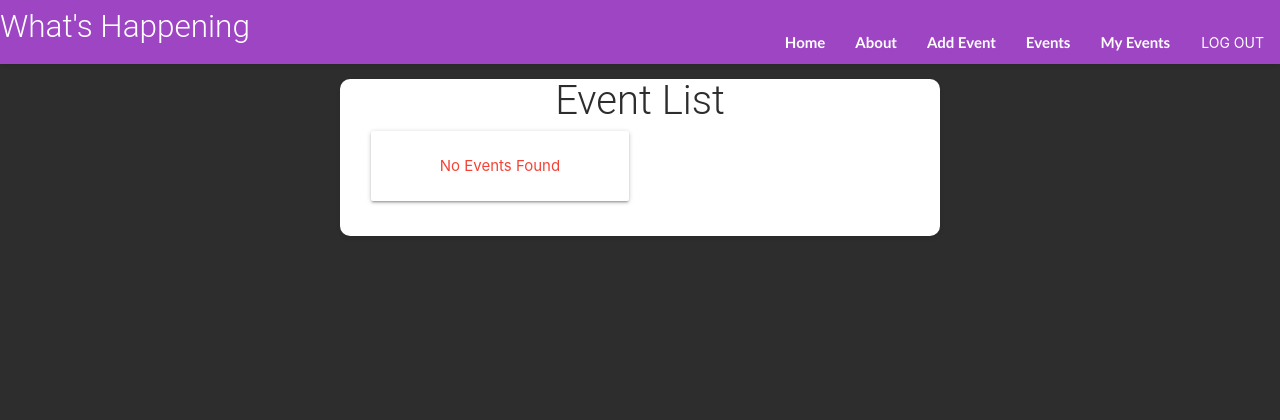
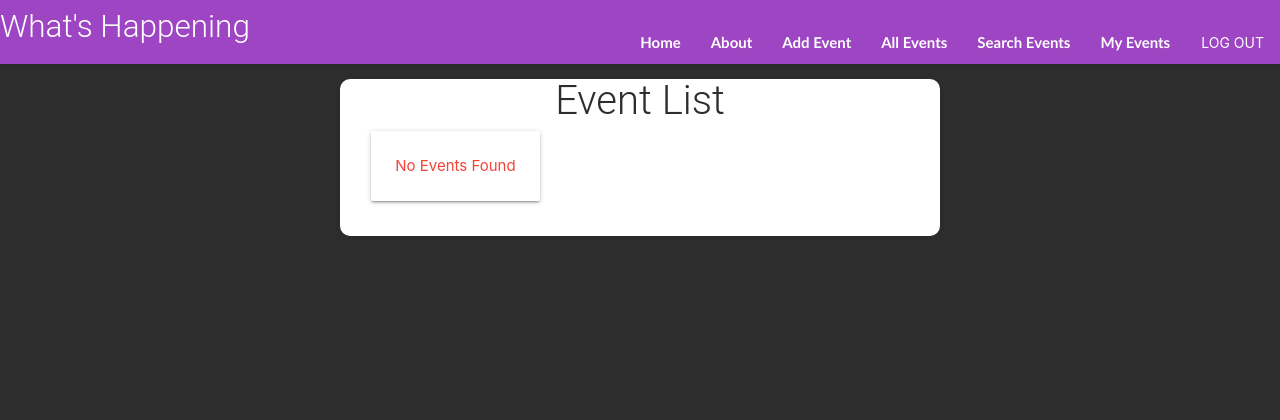
Before and after one commit to Quantumcode9/whats-happening, a Django app: page /events/ in a window 1280 px wide. Shown: the top 420 px of the page. Run offline with Django 5.2, Linux system fonts and the light colour scheme; the visitor is signed in with stand-in values (Sample User, id 1); data that the repository does not hold is empty.

Commit message:
search by event name, venue

```diff
--- a/whats_happening/main_app/templates/base.html
+++ b/whats_happening/main_app/templates/base.html
@@ -26,7 +26,8 @@
                         <li><a href="{% url 'about' %}">About</a></li>
                         <li><a href="{% url 'events_create' %}">Add Event</a></li>
                         {% if user.is_authenticated %}
-                            <li><a href="{% url 'index' %}">Events</a></li>
+                            <li><a href="{% url 'index' %}">All Events</a></li>
+                            <li><a href="{% url 'search' %}">Search Events</a></li>
                             <li><a href="{% url 'myownedindex' %}">My Events</a></li>
                             <li>
                                 <form method="post" action="{% url 'logout' %}">
@@ -51,6 +52,9 @@
     <footer class="page-footer">
             <a href="{% url 'home' %}"><i class="fas fa-home"></i> Home</a>
             <a href="{% url 'about' %}"><i class="fas fa-info-circle"></i> About</a>
+            <a href="{% url 'index' %}">All Events</a>
+            <a href="{% url 'search' %}">Search Events</a>
+            <a href="{% url 'myownedindex' %}">My Events</a>
             <a href="{% url 'events_create' %}"><i class="fas fa-calendar-plus"></i> Add Event</a>
         <div class="right">
             All Rights Reserved, &copy; 2024 What's Happening &nbsp;
--- a/whats_happening/main_app/templates/events/index.html
+++ b/whats_happening/main_app/templates/events/index.html
@@ -3,24 +3,29 @@
 
     {% if page_title %}
         <h1>{{ page_title}}</h1>
+    {% else %}
+        <h1>Event List</h1>
+    {% endif %}
+
+    {% if showhide_past_option %}
         {% if include_past %}
             <a href="{% url 'myownedindex' %}">Hide Past Events</a>
         {% else %}
             <a href="{% url 'myownedindex_withpast' %}">Show Past Events</a>
         {% endif %}
-    {% else %}
-        <h1>Event List</h1>
     {% endif %}
 
-    <div class="row">
-        <div class="col s12 m6">
-            {% for event in object_list %}
+    <div class="container2">
+
+        <div class="row">
+            <div class="col">
+                {% for event in object_list %}
                 <div class="card">
                     <a href="">
 
                         <div class="card-content black-text">
                             <span class="card-title black-text">{{ event.name }}</span>
-                            <a class="btn-floating halfway-fab waves-effect waves-light red"><i class="material-icons">go</i></a>
+                            <a class="btn-floating halfway-fab waves-effect waves-light purple lighten-3"><i class="material-icons">go</i></a>
                             <p>
                                 {{ event.date }} at {{ event.time }}
                                 {% if event.end_time %}
@@ -28,15 +33,15 @@
                                 {% endif %}
                             </p>
                             {% if event.venue %}
-                                <p>Venue: {{ event.venue }}</p>
+                            <p>Venue: {{ event.venue }}</p>
                             {% endif %}
-                            <p>{{ event.owner }}</p>
                         </div>
                     </a>
                 </div>
-            {% empty %}
+                {% empty %}
                 <div class="card-panel red-text center-align">No Events Found</div>
-            {% endfor %}
+                {% endfor %}
+            </div>
         </div>
     </div>
 
--- a/whats_happening/main_app/urls.py
+++ b/whats_happening/main_app/urls.py
@@ -10,6 +10,8 @@ urlpatterns = [
     path('events/', views.EventList.as_view(), name='index'),
     path('events/myowned/', views.MyOwnedEventList.as_view(), name='myownedindex'),
     path('events/myowned/include_past', views.MyOwnedWithPastEventList.as_view(), name='myownedindex_withpast'),
+    path('events/search', views.event_search, name='search'),
+    path('events/searchresults', views.SearchResultsList.as_view(), name='search_results'),
     # path('events/mine', views.MyEventList.as_view(), name='myindex'),
     path('events/create/', views.EventCreate.as_view(), name='events_create'),
 
--- a/whats_happening/main_app/views.py
+++ b/whats_happening/main_app/views.py
@@ -6,6 +6,8 @@ from django.contrib.auth.forms import UserCreationForm
 from django.views.generic.edit import CreateView, UpdateView, DeleteView
 from django.views.generic import ListView
 from django.views.generic.detail import DetailView
+from django.db.models import Q
+
 from .models import Event
 
 
@@ -25,6 +27,8 @@ def home(request):
 def about(request):
     return render(request, 'about.html')
 
+def event_search(request):
+    return render(request, 'events/search.html')
 
 ## Event Views
 class EventList(ListView):
@@ -41,6 +45,7 @@ class MyOwnedEventList(EventList):
   def get_context_data(self, **kwargs):
     context = super().get_context_data(**kwargs)
     context['page_title'] = 'My Owned Events'
+    context['showhide_past_option'] = True
     context['include_past'] = False
     return context
 
@@ -50,9 +55,32 @@ class MyOwnedWithPastEventList(MyOwnedEventList):
 
   def get_context_data(self, **kwargs):
     context = super().get_context_data(**kwargs)
+    context['showhide_past_option'] = True
     context['include_past'] = True
     return context
 
+class SearchResultsList(EventList):
+  def get_context_data(self, **kwargs):
+    context = super().get_context_data(**kwargs)
+    context['page_title'] = 'Search Results'
+    return context
+
+  def get_queryset(self):
+    q_objects = Q()
+
+    # Search by event_name
+    event_name = self.request.GET.get("event_name")
+    if event_name:
+      print('adding event_name to query')
+      q_objects &= Q(name__icontains=event_name)
+
+    # Search by venue
+    venue = self.request.GET.get("venue")
+    if venue:
+      q_objects &= Q(venue__name__icontains=venue)
+
+    # Always filter out past events
+    return Event.objects.filter(q_objects, date__gte=datetime.date.today())
 
 def signup(request):
   error_message = ''
```
Also changed, not shown: whats_happening/main_app/templates/events/search.html (added, +38 -0 lines).
